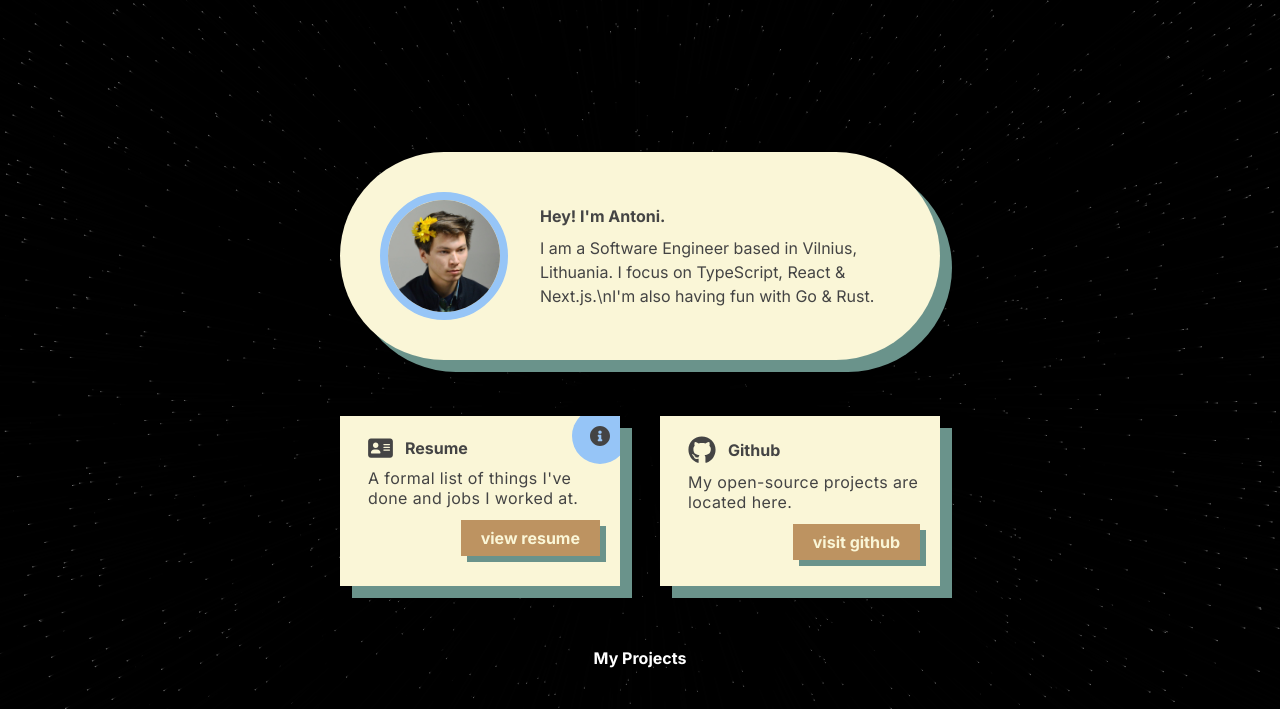
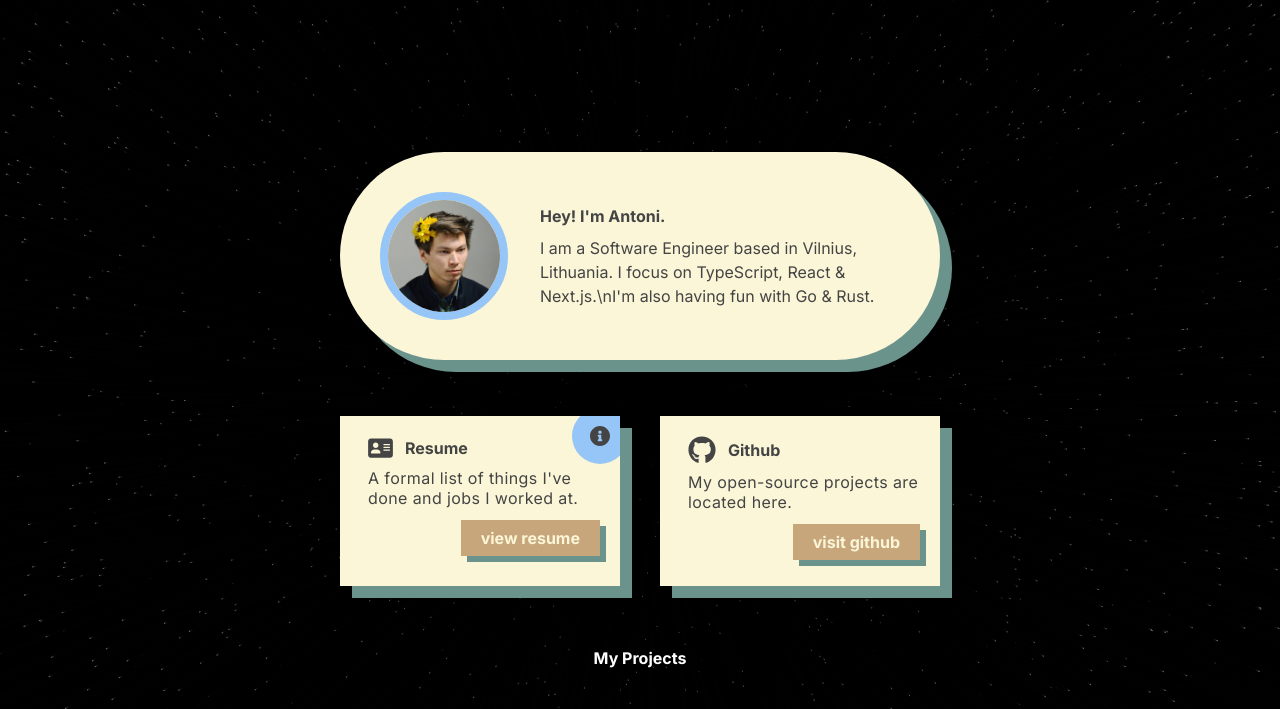
Before and after one commit to bring-shrubbery/antoni.ai, an Astro site: page / in a window 1280 px wide. Shown: the top 709 px of the page. Built offline with nearby package versions, Linux system fonts and the light colour scheme; Astro itself is replaced by a stand-in of ours; what tailwindcss-fluid-type would draw is missing.

Commit message:
Reverted secondary again

```diff
--- a/src/styles/theme.css
+++ b/src/styles/theme.css
@@ -1,6 +1,6 @@
 [data-theme="dark"] {
   --color-primary: #faf6d7;
-  --color-secondary: #bd9361;
+  --color-secondary: #c8a67c;
   --color-alternate: #96c5f7;
   --color-shadow: #6a938b;
   --color-text: #444444;
```
